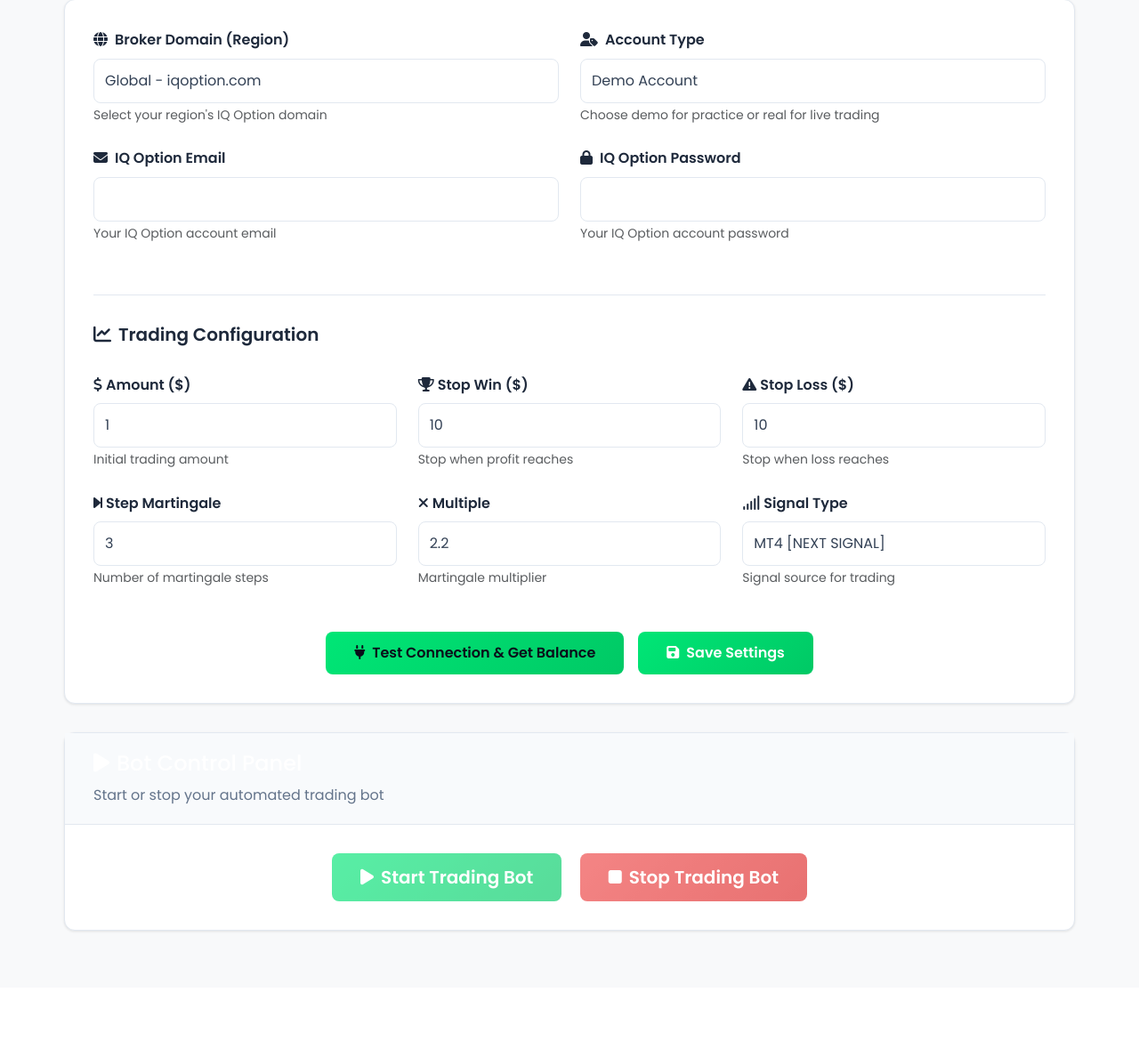
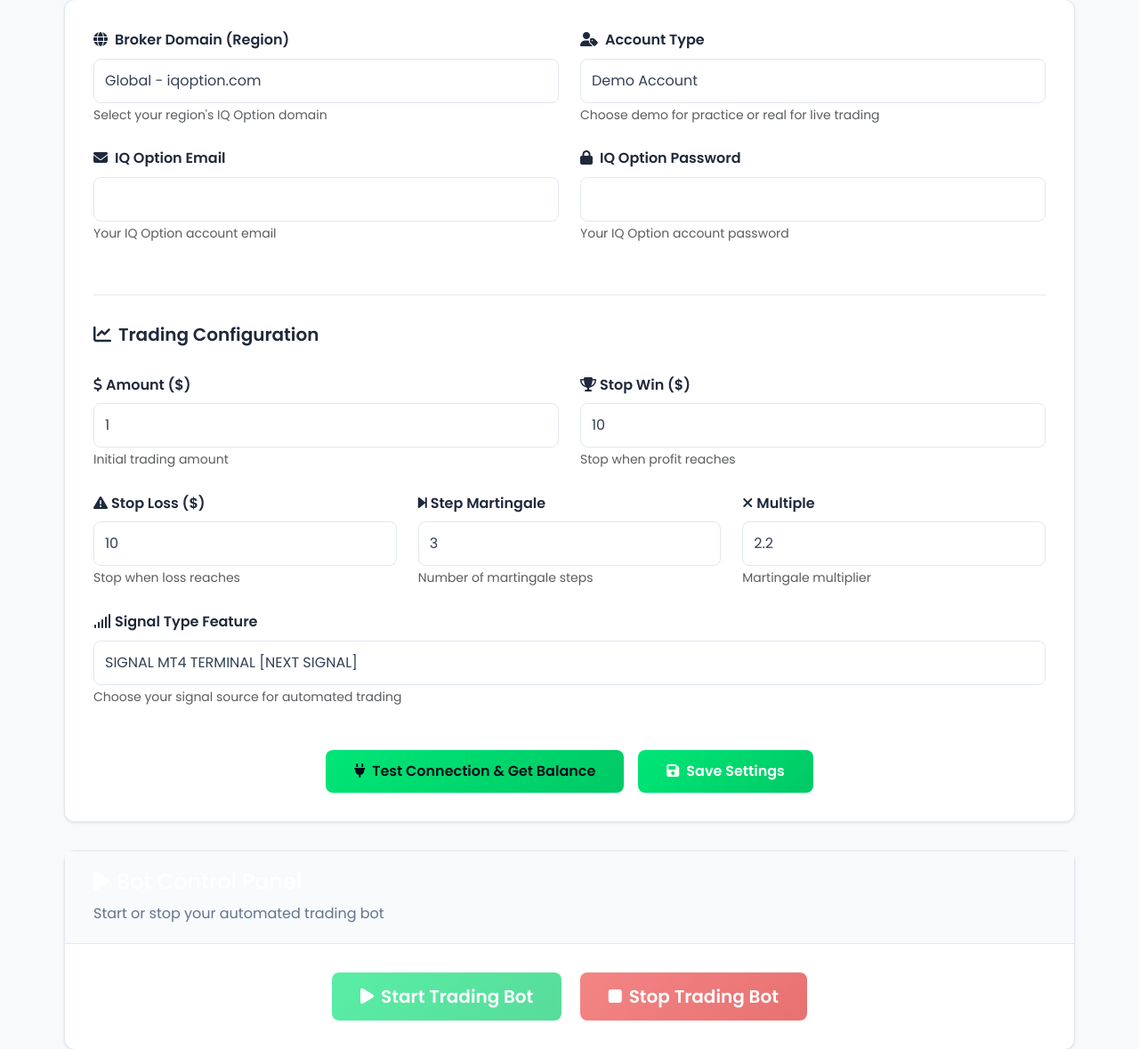
Before and after one commit to rahmangunawans/TradeForce, a Flask app: page /bot-settings in a window 1280 px wide. Shown: the part 322-1501 px from the top of the page at 89% size. Before the commit the page ends 1370 px from the top, so only its background shows below. Run offline with Flask 3, Linux system fonts and the light colour scheme; the visitor is signed in with stand-in values (Sample User, id 1); data that the repository does not hold is empty.

Commit message:
Add Martingale Step and Multiple options alongside Stop Loss
Update bot settings template to include Stop Loss, Step Martingale, and Multiple settings and adjust layout for signal type feature.

Replit-Commit-Author: Agent
Replit-Commit-Session-Id: e4e3bba8-8395-4ebc-b4d6-9b365cd2066e
Replit-Commit-Checkpoint-Type: full_checkpoint
Replit-Commit-Screenshot-Url: https://storage.googleapis.com/screenshot-production-us-central1/e3c5f109-d270-4dca-aef4-be2f7a65422c/e4e3bba8-8395-4ebc-b4d6-9b365cd2066e/VZnlq2E

```diff
--- a/templates/bot_settings.html
+++ b/templates/bot_settings.html
@@ -362,9 +362,9 @@
                     <h5><i class="fas fa-chart-line me-2"></i>Trading Configuration</h5>
                 </div>
 
-                <!-- Row 1: Basic Trading Settings -->
+                <!-- Row 1: Amount & Stop Win -->
                 <div class="row">
-                    <div class="col-md-4">
+                    <div class="col-md-6">
                         <div class="form-group">
                             <label for="tradingAmount" class="form-label">
                                 <i class="fas fa-dollar-sign me-1"></i>Amount ($)
@@ -376,7 +376,7 @@
                         </div>
                     </div>
 
-                    <div class="col-md-4">
+                    <div class="col-md-6">
                         <div class="form-group">
                             <label for="stopWin" class="form-label">
                                 <i class="fas fa-trophy me-1"></i>Stop Win ($)
@@ -387,7 +387,10 @@
                             <small class="form-text text-muted">Stop when profit reaches</small>
                         </div>
                     </div>
+                </div>
 
+                <!-- Row 2: Stop Loss, Step Martingale & Multiple -->
+                <div class="row">
                     <div class="col-md-4">
                         <div class="form-group">
                             <label for="stopLoss" class="form-label">
@@ -399,10 +402,7 @@
                             <small class="form-text text-muted">Stop when loss reaches</small>
                         </div>
                     </div>
-                </div>
 
-                <!-- Row 2: Martingale & Signal Settings -->
-                <div class="row">
                     <div class="col-md-4">
                         <div class="form-group">
                             <label for="stepMartingale" class="form-label">
@@ -426,30 +426,33 @@
                             <small class="form-text text-muted">Martingale multiplier</small>
                         </div>
                     </div>
+                </div>
 
-                    <div class="col-md-4">
+                <!-- Row 3: Signal Type -->
+                <div class="row">
+                    <div class="col-md-12">
                         <div class="form-group">
                             <label for="signalType" class="form-label">
-                                <i class="fas fa-signal me-1"></i>Signal Type
+                                <i class="fas fa-signal me-1"></i>Signal Type Feature
                             </label>
                             <select class="form-control" id="signalType" name="signal_type">
                                 <option value="mt4_next_signal" {% if settings and settings.signal_type == 'mt4_next_signal' %}selected{% endif %}>
-                                    MT4 [NEXT SIGNAL]
+                                    SIGNAL MT4 TERMINAL [NEXT SIGNAL]
                                 </option>
                                 <option value="mt4_next_candle" {% if settings and settings.signal_type == 'mt4_next_candle' %}selected{% endif %}>
-                                    MT4 [NEXT CANDLE]
+                                    SIGNAL MT4 TERMINAL [NEXT CANDLE]
                                 </option>
                                 <option value="tradingview_next_signal" {% if settings and settings.signal_type == 'tradingview_next_signal' %}selected{% endif %}>
-                                    TRADINGVIEW [NEXT SIGNAL]
+                                    SIGNAL TRADINGVIEW [NEXT SIGNAL]
                                 </option>
                                 <option value="tradingview_next_candle" {% if settings and settings.signal_type == 'tradingview_next_candle' %}selected{% endif %}>
-                                    TRADINGVIEW [NEXT CANDLE]
+                                    SIGNAL TRADINGVIEW [NEXT CANDLE]
                                 </option>
                                 <option value="manual_input" {% if settings and settings.signal_type == 'manual_input' %}selected{% endif %}>
-                                    MANUAL INPUT
+                                    SIGNAL INPUT (2022-06-19 19:09:00,EURUSD,CALL OR PUT,1(TIMEFRAME))
                                 </option>
                             </select>
-                            <small class="form-text text-muted">Signal source for trading</small>
+                            <small class="form-text text-muted">Choose your signal source for automated trading</small>
                         </div>
                     </div>
 
```
